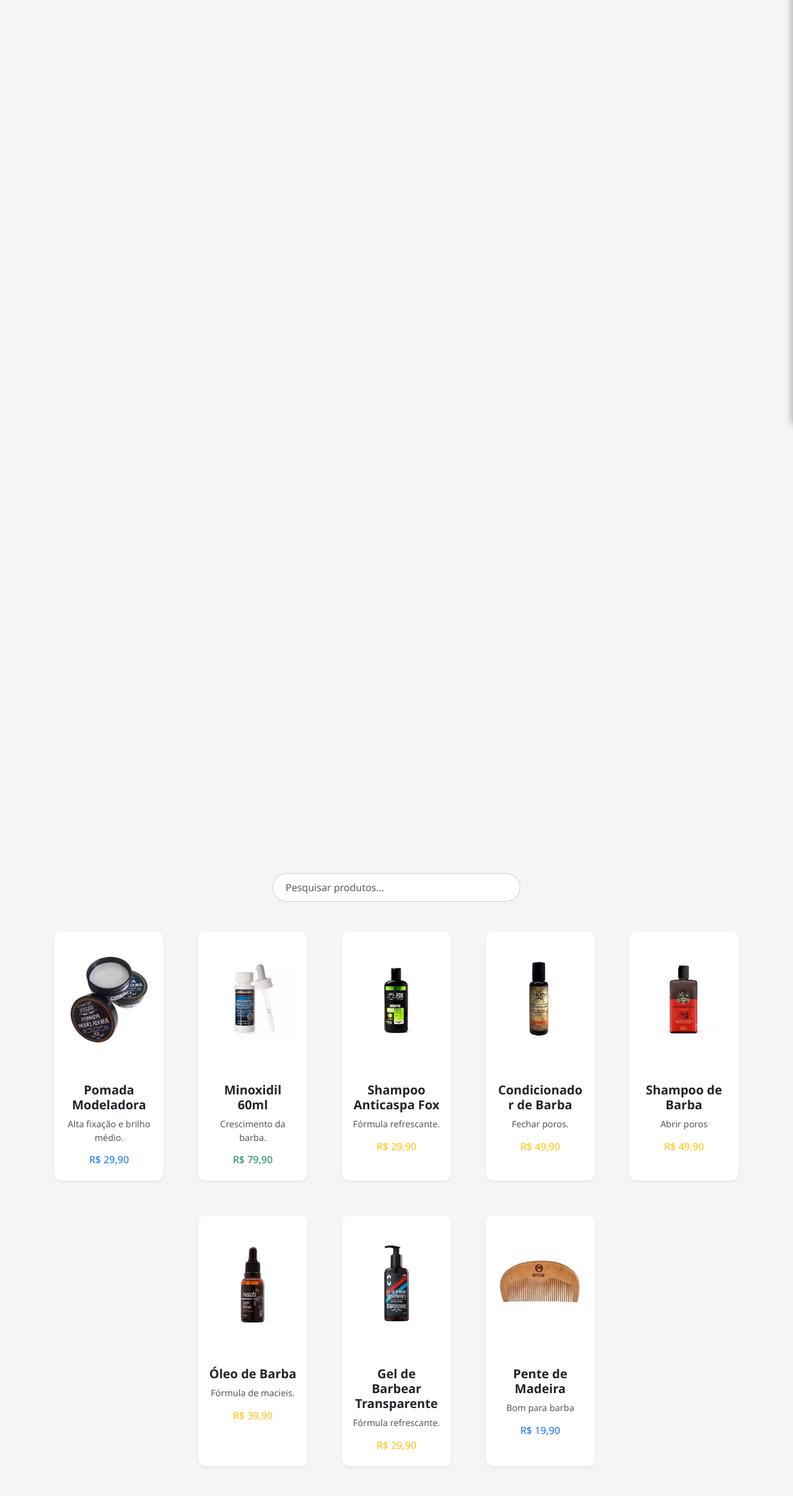
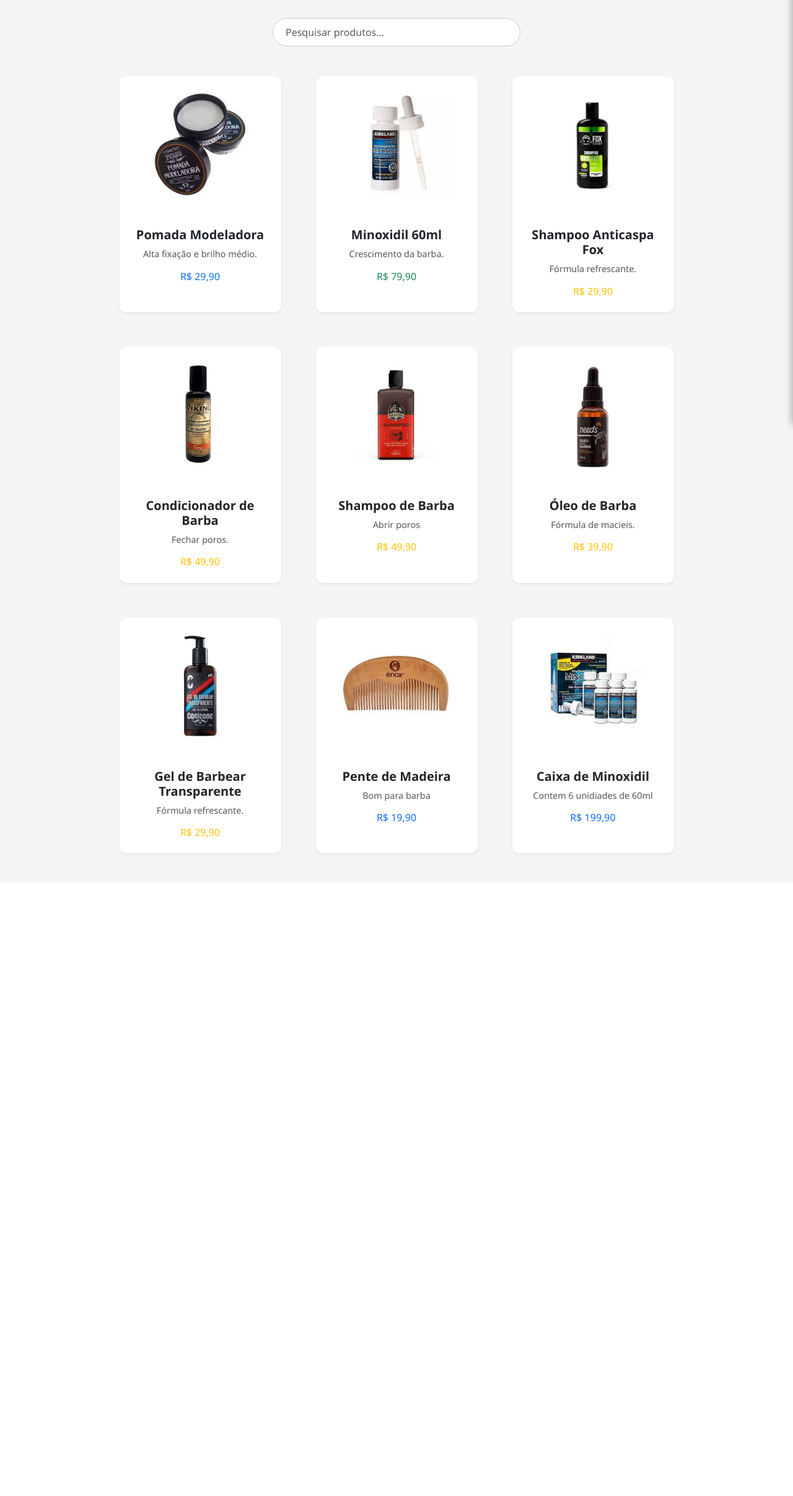
Before and after one commit to JCassimiro2/BarberSabara, a PHP site: page /loja.php in a window 1280 px wide. Shown: the part 115-2529 px from the top of the page at 62% size. After the commit the page ends 1496 px from the top, so only its background shows below. Run offline with PHP 8.4, Linux system fonts and the light colour scheme.

Commit message:
arrumando a loja

```diff
--- a/css/styleLoja.css
+++ b/css/styleLoja.css
@@ -4,7 +4,7 @@ body {
   font-family: 'Segoe UI', sans-serif;
   background-color: #f5f5f5;
   color: #000;
-  padding-top: 1500px; /* ajuste conforme necessário */
+  padding-top: 120px; /* ajuste conforme necessário */
 }
 
 /* Header */
--- a/loja.php
+++ b/loja.php
@@ -73,7 +73,6 @@
         <li><a href="#">Shampoo de Barba</a></li>
         <li><a href="#">Óleo de Barba</a></li>
         <li><a href="#">Shampoo com Carvão Ativado</a></li>
-        <li><a href="#">Máscara de Hidratação</a></li>
         <li><a href="#">Pasta Modeladora</a></li>
         <li><a href="#">Gel de Barbear Transparente</a></li>
       </ul>
@@ -97,7 +96,7 @@
 <!-- Produtos -->
 <div class="container my-5">
   <div class="row justify-content-center g-4" id="lista-produtos">
-    <div class="col-6 col-sm-4 col-md-3 produto pomada">
+    <div class="col-6 col-sm-4 col-md-3"  data-nome="produto pomada">
       <div class="card h-100 text-center border-0 shadow-sm">
         <img src="imagens/pomada.jpg" class="card-img-top" alt="Pomada Modeladora">
         <div class="card-body">
@@ -107,7 +106,7 @@
         </div>
       </div>
     </div>
-    <div class="col-6 col-sm-4 col-md-3 produto minoxidil">
+    <div class="col-6 col-sm-4 col-md-3" data-nome="produto minoxidil">
       <div class="card h-100 text-center border-0 shadow-sm">
         <img src="imagens/Minoxidil.jpg" class="card-img-top" alt="Minoxidil">
         <div class="card-body">
@@ -117,7 +116,7 @@
         </div>
       </div>
     </div>
-    <div class="col-6 col-sm-4 col-md-3 produto shampoo">
+    <div class="col-6 col-sm-4 col-md-3" data-nome="produto shampoo">
       <div class="card h-100 text-center border-0 shadow-sm">
         <img src="imagens/shampoo.jpg" class="card-img-top" alt="Shampoo Anticaspa">
         <div class="card-body">
@@ -127,7 +126,7 @@
         </div>
       </div>
     </div>
-    <div class="col-6 col-sm-4 col-md-3 produto shampoo">
+    <div class="col-6 col-sm-4 col-md-3" data-nome="produto condicionador">
       <div class="card h-100 text-center border-0 shadow-sm">
         <img src="imagens/condicionadorbarba.jpg" class="card-img-top" alt="Condicionador de Barba">
         <div class="card-body">
@@ -137,7 +136,7 @@
         </div>
       </div>
     </div>
-    <div class="col-6 col-sm-4 col-md-3 produto shampoo">
+    <div class="col-6 col-sm-4 col-md-3" data-nome="produto shampoo">
       <div class="card h-100 text-center border-0 shadow-sm">
         <img src="imagens/Shampoobarba.jpg" class="card-img-top" alt="Shampoo de Barba">
         <div class="card-body">
@@ -147,7 +146,7 @@
         </div>
       </div>
     </div>
-    <div class="col-6 col-sm-4 col-md-3 produto shampoo">
+    <div class="col-6 col-sm-4 col-md-3" data-nome="produto óleo">
       <div class="card h-100 text-center border-0 shadow-sm">
         <img src="imagens/oleobarba.jpg" class="card-img-top" alt="Óleo de Barba">
         <div class="card-body">
@@ -157,7 +156,7 @@
         </div>
       </div>
     </div>
-    <div class="col-6 col-sm-4 col-md-3 produto shampoo">
+    <div class="col-6 col-sm-4 col-md-3" data-nome="produto gel">
       <div class="card h-100 text-center border-0 shadow-sm">
         <img src="imagens/gelbarbear.jpg" class="card-img-top" alt="Gel de Barbear Transparente">
         <div class="card-body">
@@ -167,13 +166,23 @@
         </div>
       </div>
     </div>
-    <div class="col-6 col-sm-4 col-md-3 produto pomada">
+    <div class="col-6 col-sm-4 col-md-3" data-nome="produto pente">
       <div class="card h-100 text-center border-0 shadow-sm">
         <img src="imagens/pentemadeira.jpg" class="card-img-top" alt="Pente de Madeira">
         <div class="card-body">
           <h5 class="card-title nome-produto">Pente de Madeira</h5>
           <p class="card-text descricao-produto">Bom para barba</p>
           <p class="h6 text-primary">R$ 19,90</p>
+        </div>
+      </div>
+    </div>
+    <div class="col-6 col-sm-4 col-md-3" data-nome="produto minoxidil">
+      <div class="card h-100 text-center border-0 shadow-sm">
+        <img src="imagens/caixaminoxidil.jpg" class="card-img-top" alt="Caixa de Minoxidil">
+        <div class="card-body">
+          <h5 class="card-title nome-produto">Caixa de Minoxidil</h5>
+          <p class="card-text descricao-produto">Contem 6 unidiades de 60ml</p>
+          <p class="h6 text-primary">R$ 199,90</p>
         </div>
       </div>
     </div>
@@ -225,6 +234,28 @@
   });
 </script>
 
+<script>
+  function filtrarProduto(nomeProduto) {
+    const produtos = document.querySelectorAll('.produto');
+    produtos.forEach(produto => {
+      const nome = produto.getAttribute('data-nome');
+      if (nome === nomeProduto.toLowerCase()) {
+        produto.style.display = 'block';
+      } else {
+        produto.style.display = 'none';
+      }
+    });
+  }
+
+  function mostrarTodos() {
+    const produtos = document.querySelectorAll('.produto');
+    produtos.forEach(produto => {
+      produto.style.display = 'block';
+    });
+  }
+</script>
+
+
 <script src="https://cdn.jsdelivr.net/npm/bootstrap@5.3.3/dist/js/bootstrap.bundle.min.js"></script>
 </body>
 </html>
```
Also changed, not shown: Serviços.php (+9 -0 lines), css/styleServiço.css (+27 -0 lines), imagens/caixaminoxidil.jpg (added).
